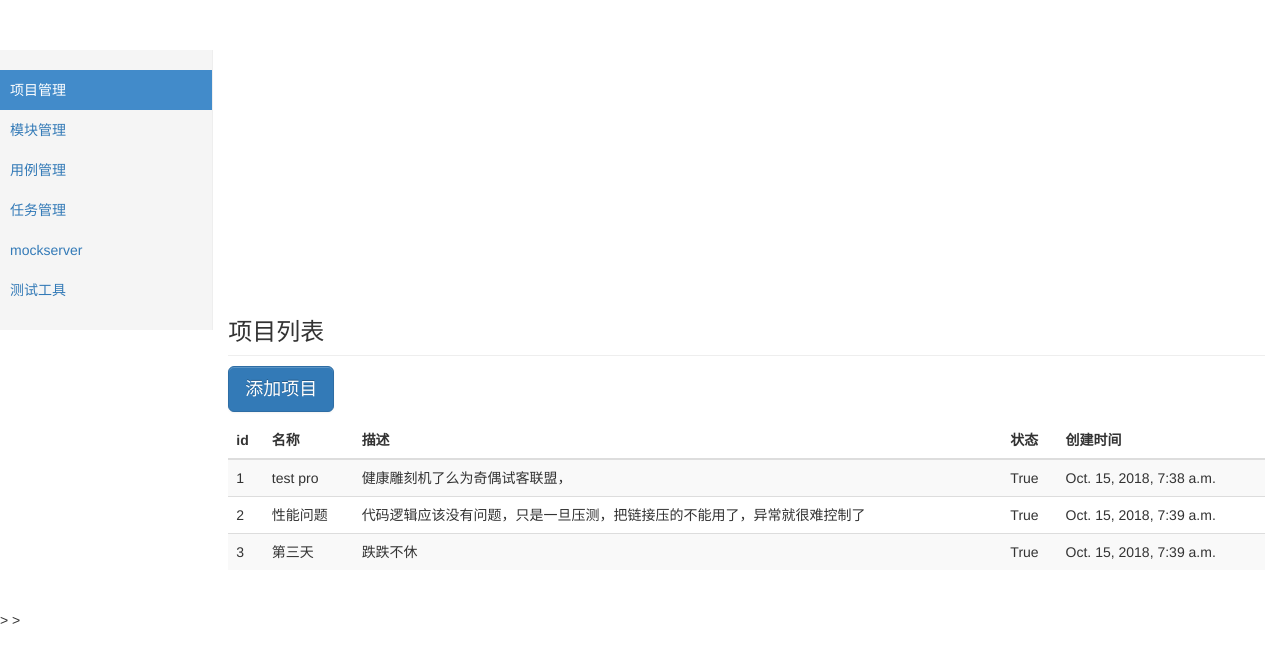
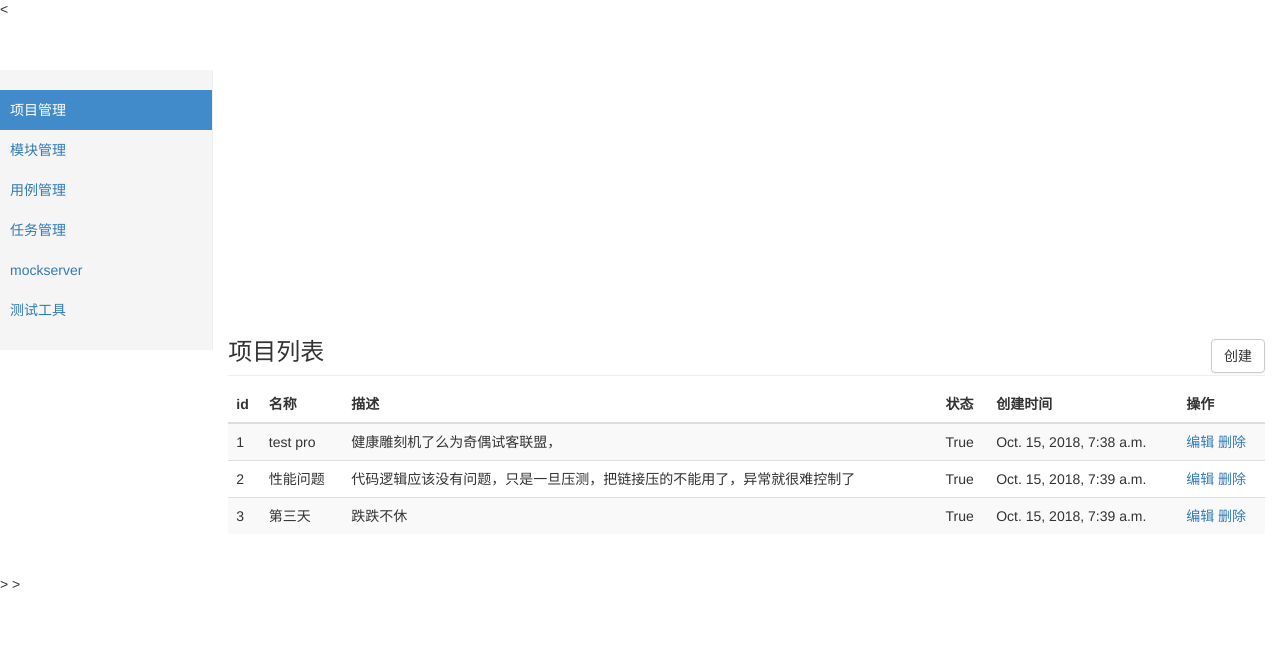
Before and after one commit to LittelOrange/zy_TestDev, a Django app: page /manage/project_manage/ in a window 1280 px wide. Shown: the part 51-714 px from the top of the page. Run offline with Django 3.2, Linux system fonts and the light colour scheme; a user stored in the database is signed in; data comes from the database, SQL or seed files in the repository; both versions use the stored data as it was after the commit; some libraries are stand-ins or nearby versions.

Commit message:
增加添加项目的功能

```diff
--- a/test_platform/templates/base.html
+++ b/test_platform/templates/base.html
@@ -13,17 +13,16 @@
     <title>Signin Template for Bootstrap</title>
     <!--引用本地样式-->
     {% load static %}
-    <link rel="stylesheet" type="text/css" href="{% static "css/bootstrap.min.css" %} ">
+    <link rel="stylesheet" type="text/css" href="{% static "css/bootstrap.min.css" %}">
     <link rel="stylesheet" type="text/css" href="{% static "css/signin.css" %}">
-      <link rel="stylesheet" type="text/css" href="{% static "css/dashboard.css" %}">
+    <link rel="stylesheet" type="text/css" href="{% static "css/dashboard.css" %}">
 
 
 
-    <!--引用CDN样式-->
-    <!-- Bootstrap core CSS -->
-    <link href="https://cdn.bootcss.com/bootstrap/3.3.7/css/bootstrap.min.css" rel="stylesheet">
+    <!-- 引用CDN样式 -->
+     <!--<link href="https://v3.bootcss.com/examples/dashboard/dashboard.css" rel="stylesheet">-->
+    <<link href="https://cdn.bootcss.com/bootstrap/3.3.7/css/bootstrap.min.css" rel="stylesheet">
     <!--<link href="https://v3.bootcss.com/examples/signin/signin.css" rel="stylesheet">-->
-      <!--<link href="https://v3.bootcss.com/examples/dashboard/dashboard.css" rel="stylesheet">-->
 
 
 
--- a/test_platform/templates/project_manage.html
+++ b/test_platform/templates/project_manage.html
@@ -45,9 +45,13 @@
 
         {% if type == 'list' %}
         <div class="col-sm-9 col-sm-offset-3 col-md-10 col-md-offset-2 main">
+          <h3 class="sub-header">项目列表
+            <button type="button" class="btn btn-default"
+                    style="float: right;"
+                    onclick="window.location.href='/manage/add_project/'">创建</button>
+          </h3>
+          <!--<p><a class="btn btn-primary btn-lg" href="/manage/add_project" role="button">添加项目</a></p>-->
 
-          <h3 class="sub-header">项目列表</h3>
-          <p><a class="btn btn-primary btn-lg" href="/manage/add_project" role="button">添加项目</a></p>
           <div class="table-responsive">
             <table class="table table-striped">
               <thead>
@@ -57,6 +61,7 @@
                   <th>描述</th>
                   <th>状态</th>
                   <th>创建时间</th>
+                  <th>操作</th>
                 </tr>
               </thead>
               <tbody>
@@ -67,6 +72,10 @@
                   <td>{{ project.describe }}</td>
                   <td>{{ project.status }}</td>
                   <td>{{ project.create_time }}</td>
+                  <td>
+                    <a href="/manage/edit_project/{{project.id}}/">编辑</a>
+                    <a href="/manage/edit_project/{{project.id}}/">删除</a>
+                  </td>
                 </tr>
                 {% endfor %}
               </tbody>
@@ -80,11 +89,28 @@
 
           <h3 class="sub-header">添加项目</h3>
           <div class="table-responsive">
-            等待后续完成
+            <form action="/manage/add_project/" method="post">
+              {% csrf_token %}
+              {{ form.as_p }}
+              <button type="submit" class="btn btn-success">创建</button>
+            </form>
           </div>
         </div>
         {% endif %}
 
+        {% if type == 'edit'%}
+            <div class="col-sm-9 col-sm-offset-3 col-md-10 col-md-offset-2 main">
+                <h3 class="sub-header">编辑项目</h3>
+
+                <div class="table-responsive">
+                    <form action="/manage/edit_project/" method="post">
+                        {% csrf_token %}
+                        {{ form.as_p }}
+                        <button type="submit" class="btn btn-success">保存</button>
+                    </form>
+                </div>
+            </div>
+            {% endif %}
 
       </div>
     </div>
```
Also changed, not shown: test_platform/db.sqlite3, test_platform/static/css/bootstrap.min.css, 1 other file.
